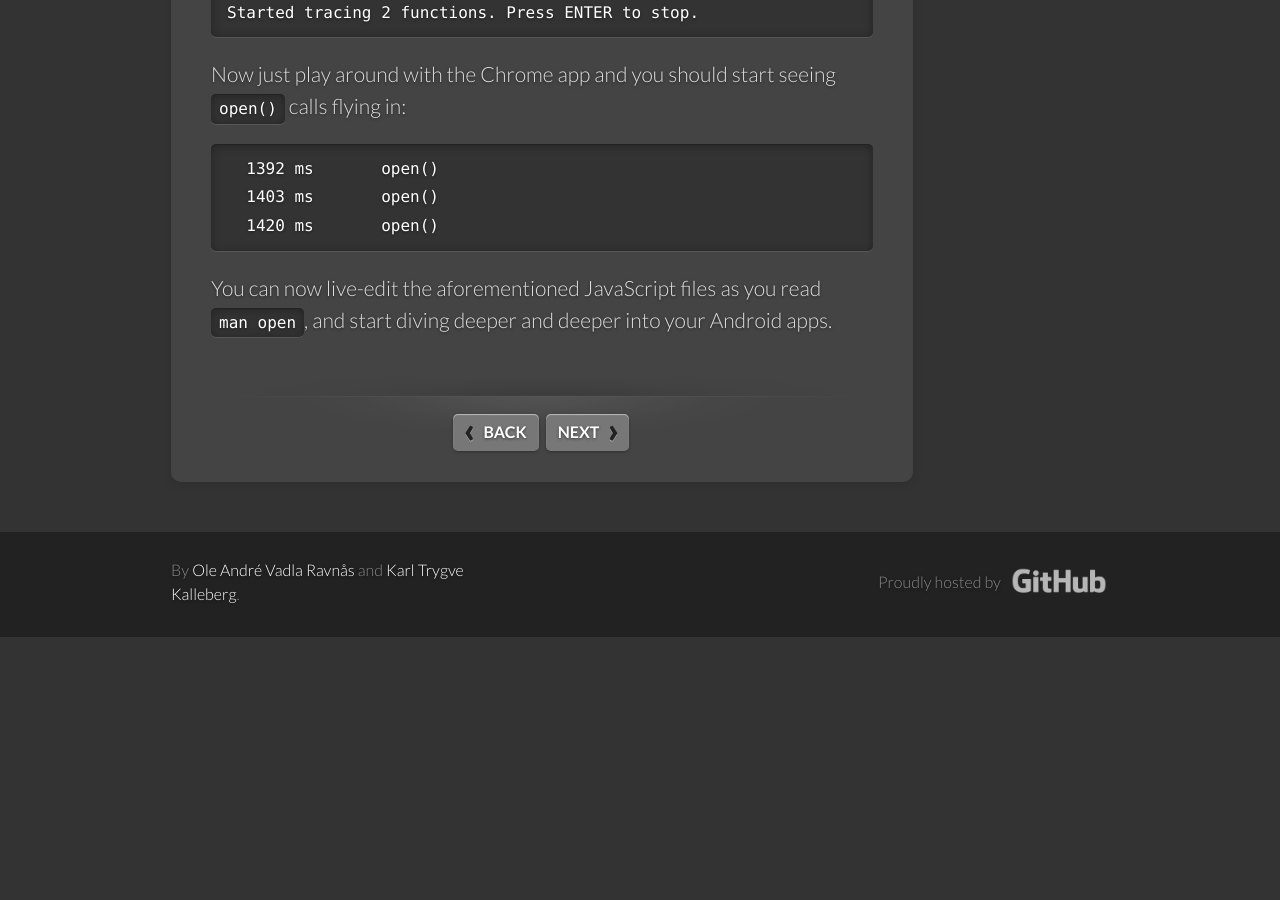
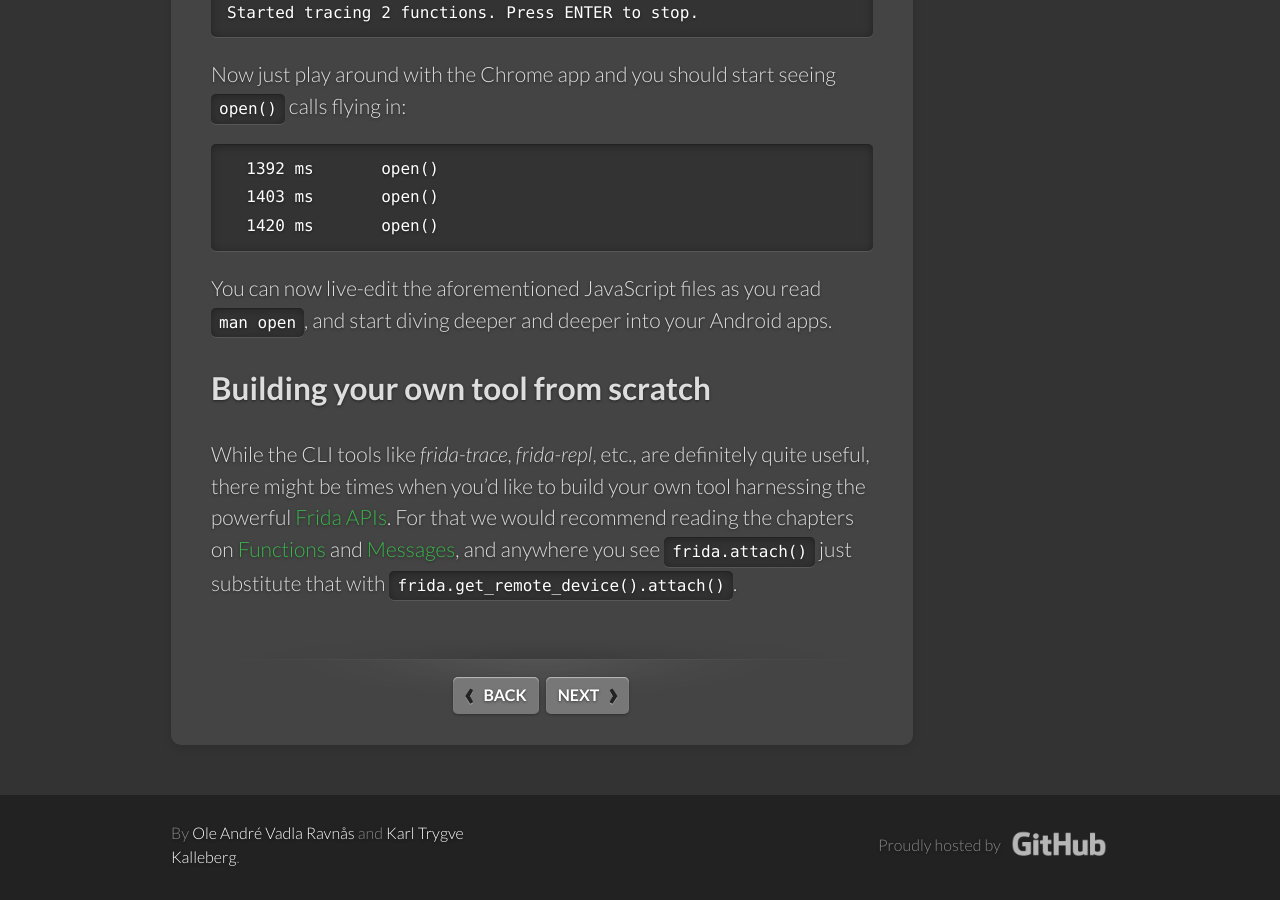
Before and after one commit to frida/frida-website, a Jekyll site: the page built from docs/android.md, in a window 1280 px wide and 900 px high, scrolled down 2034 px. Built offline with Jekyll 4.4.1, drawn with Linux system fonts in a browser that asks for light colours; some web fonts are replaced; before the commit the page ends 2671 px from its top, so only the background shows below that.

Commit message:
Improve the iOS and Android docs with a sub-chapter about custom tools

```diff
--- a/docs/android.md
+++ b/docs/android.md
@@ -85,3 +85,12 @@ calls flying in:
 
 You can now live-edit the aforementioned JavaScript files as you read
 `man open`, and start diving deeper and deeper into your Android apps.
+
+## Building your own tool from scratch
+
+While the CLI tools like *frida-trace*, *frida-repl*, etc., are definitely
+quite useful, there might be times when you'd like to build your own tool
+harnessing the powerful [Frida APIs](/docs/javascript-api/). For that we would
+recommend reading the chapters on [Functions](/docs/functions) and
+[Messages](/docs/functions), and anywhere you see `frida.attach()` just
+substitute that with `frida.get_remote_device().attach()`.
```
Also changed, not shown: docs/ios.md (+9 -0 lines).
